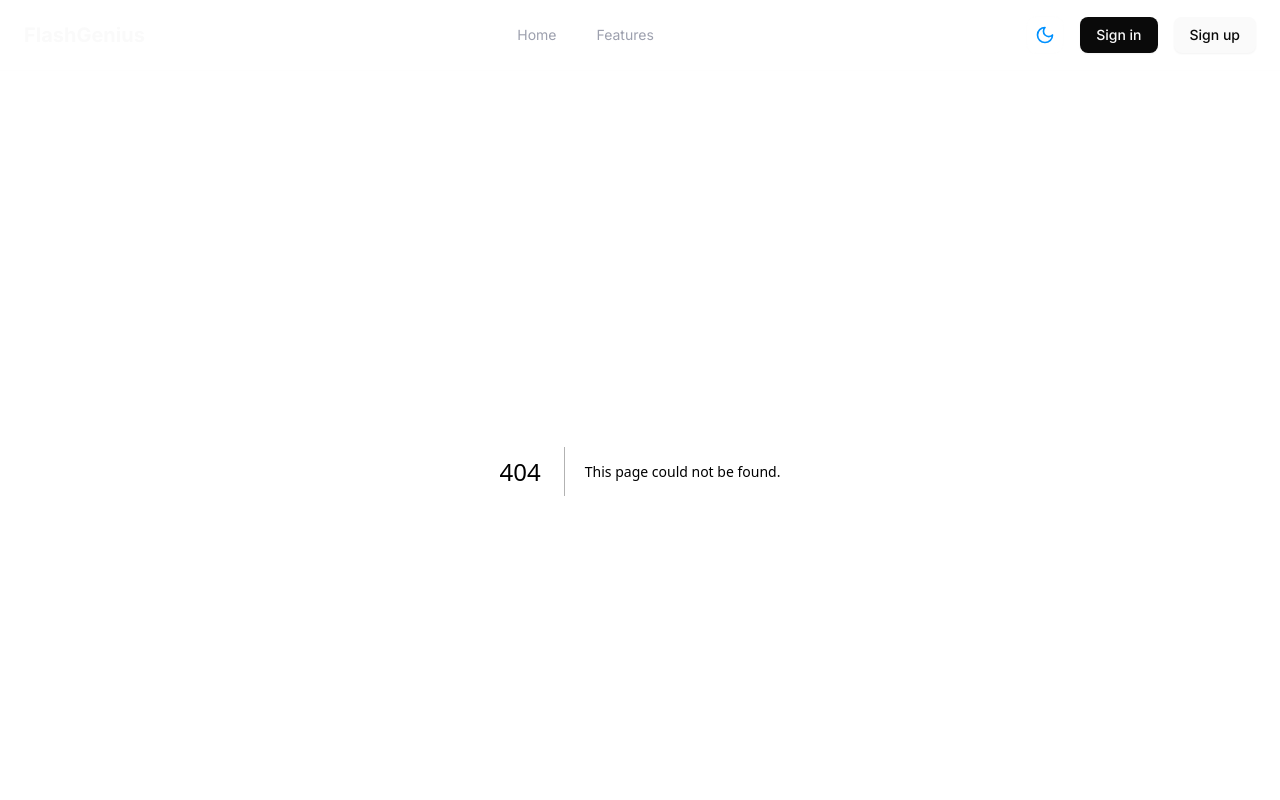
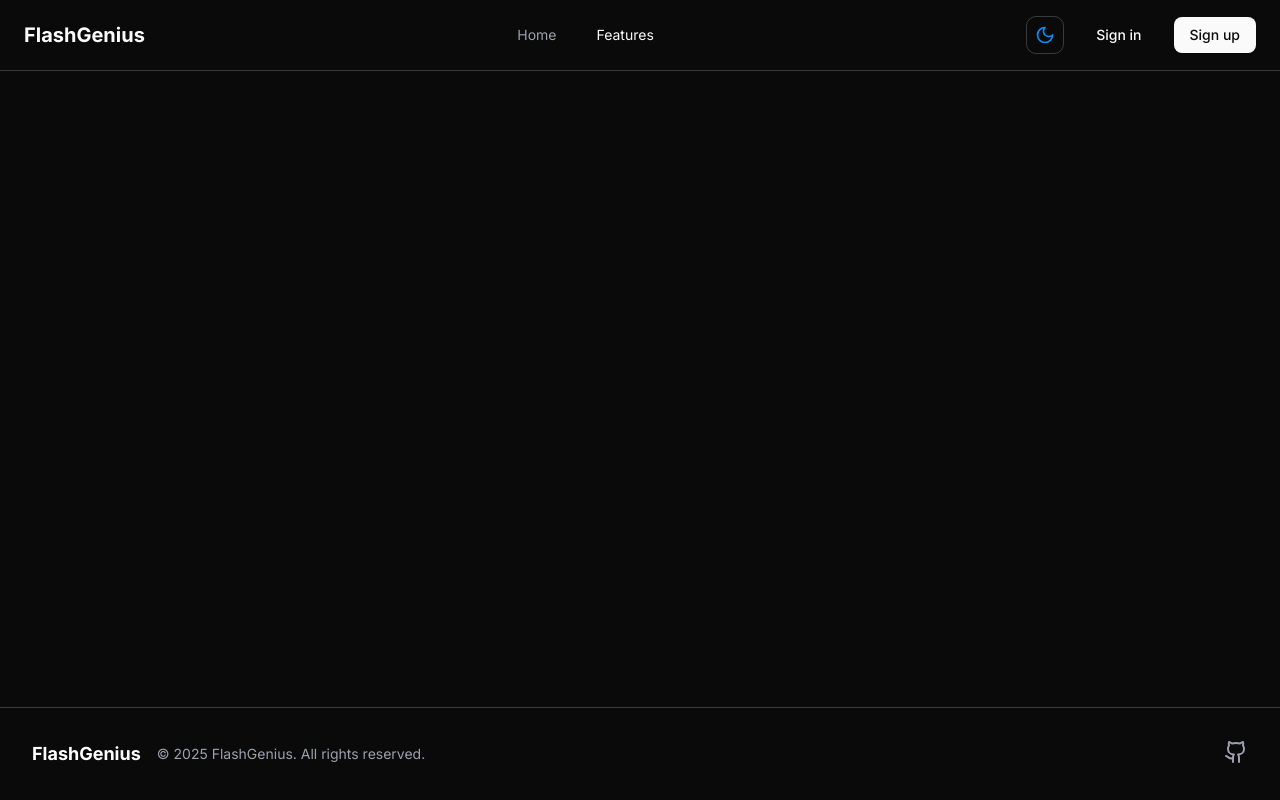
Before and after one commit to samjoshuadud/flashgenius, a Next.js app: page /Features in a window 1280 px wide. Before the commit this address had no page. Shown: the top 800 px of the page. Built offline with nearby package versions, Linux system fonts and the light colour scheme.

Commit message:
Footer 2

```diff
--- a/app/components/Footer.tsx
+++ b/app/components/Footer.tsx
@@ -4,7 +4,7 @@ import { motion } from "framer-motion";
 
 export default function Footer() {
   return (
-    <footer className="flex justify-between border-t border-[rgba(250,250,250,0.2)] text-white p-8">
+    <footer className="flex justify-between border-t border-[rgba(250,250,250,0.2)] text-white p-8 mt-auto">
       <motion.div
         className="flex gap-4 items-center"
         initial={{ opacity: 0 }} // Start with opacity 0
--- a/app/components/Header.tsx
+++ b/app/components/Header.tsx
@@ -56,12 +56,12 @@ export default function Header() {
           </motion.li>
 
           <motion.li
-            className={pathLinkColor("/features")}
+            className={pathLinkColor("/Features")}
             initial={{ opacity: 0, x: -20 }}
             animate={{ opacity: 1, x: 0 }}
             transition={{ duration: 0.5 }}
           >
-            <a href="/">Features</a>
+            <a href="/Features">Features</a>
           </motion.li>
         </motion.ul>
 
--- a/app/layout.tsx
+++ b/app/layout.tsx
@@ -1,6 +1,6 @@
 import type { Metadata } from "next";
 import "./globals.css";
-import {Inter} from 'next/font/google';
+import { Inter } from "next/font/google";
 import Header from "@/app/components/Header";
 import Footer from "@/app/components/Footer";
 
@@ -20,10 +20,12 @@ export default function RootLayout({
   children: React.ReactNode;
 }>) {
   return (
-    <html lang="en">
-      <body className={`${inter.variable} font-sans min-h-screen flex flex-col`}>
+    <html lang="en h-full">
+      <body
+        className={`${inter.variable} font-sans min-h-screen flex flex-col`}
+      >
         <Header />
-        {children}
+        <main className="flex-grow">{children}</main>
         <Footer />
       </body>
     </html>
```
Also changed, not shown: app/Features/page.tsx (added, +7 -0 lines).
